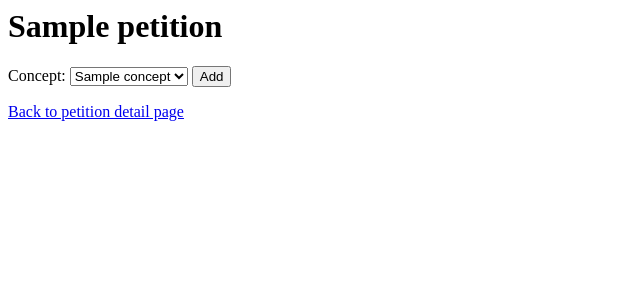
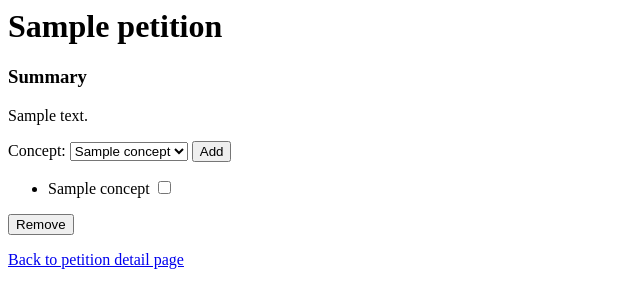
Before and after one commit to ukparliament/petitions-data-driven, a Flask app: template webapp/templates/petitions/edit.html in a window 1280 px wide. Shown: the top 308 px of the page, without its empty margins (0-640 px from the left). Run offline with Flask 2, Linux system fonts and the light colour scheme; the template is opened without the code that fills it: most values are stand-ins (such as "Sample title", 1, 10 or a date in 2020).

Commit message:
Checkboxes added with current concepts

```diff
--- a/webapp/templates/petitions/edit.html
+++ b/webapp/templates/petitions/edit.html
@@ -1,14 +1,28 @@
 <h1>{{ petition_data['title'] }}</h1>
+
+<h3>Summary</h3>
+<p>{{ petition_data["summary"] }}</p>
 
 <form method="post" action="{{ url_for('petition_update', id = petition_data['id']) }}">
 	Concept:
 	<select name="add_concepts">
 		{% for concept in concepts_data %}
-			<label for = "{{ concept['id'] }}"></label>
-			<option value = "{{ concept['id'] }}">{{ concept["label"] }}</option>
+			<label for="{{ concept['id'] }}"></label>
+			<option value="{{ concept['id'] }}">{{ concept["label"] }}</option>
 		{% endfor %}
 	</select>
-	<button name = "Add">Add</button>
+	<button name="add">Add</button>
+	<ul>
+		{% for concept in petition_data['concepts']%}
+			<li>
+				<label for="{{ concept['id'] }}">{{ concept['label'] }}</label>
+				<input name="remove_concepts[]" type="checkbox" value="{{ concept['id'] }}">
+			</li>
+		{% endfor %}
+	</ul>
+	<button name="remove">Remove</button>
+
+
 </form>
 
 <a href="{{ url_for('petition', id = petition_data['id']) }}">Back to petition detail page</a>
```
Also changed, not shown: webapp/templates/petitions/show.html (+11 -0 lines).
